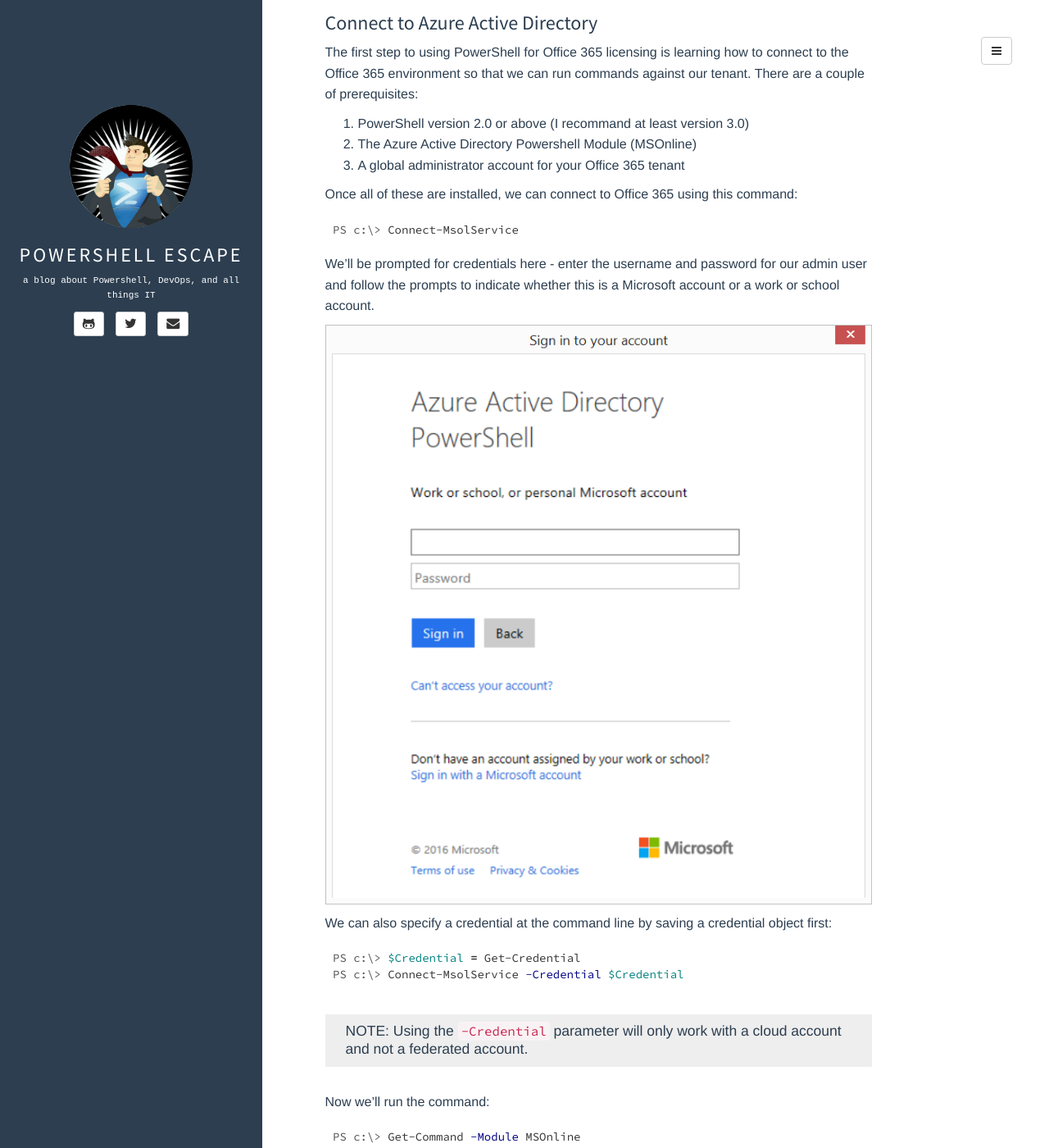
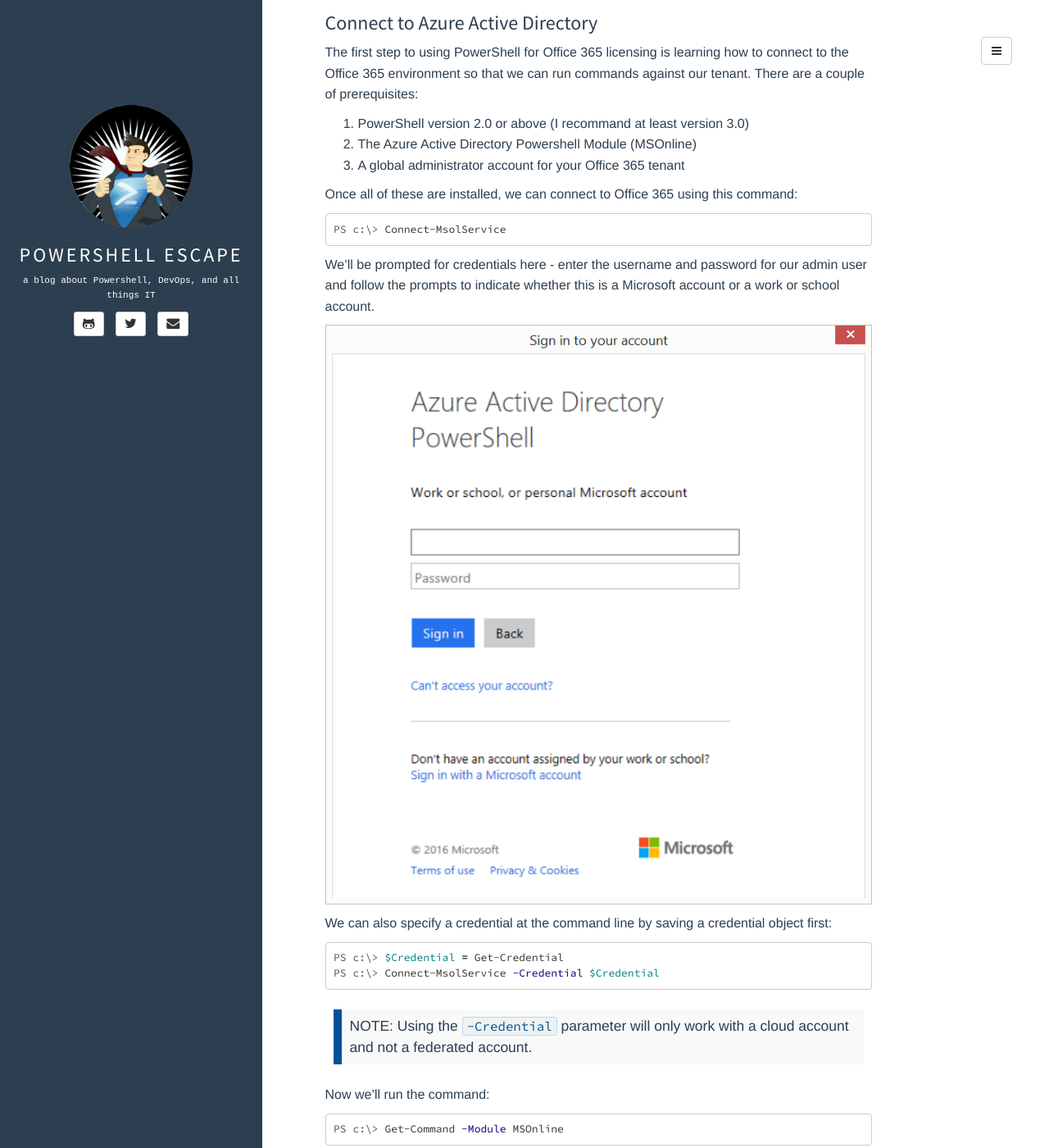
Before and after one commit to mattmcnabb/mattmcnabb.github.io, a Jekyll site: the page built from _posts/2016-3-9-Office-365-Licensing_1.md, in a window 1280 px wide and 1400 px high, scrolled down 550 px. Shown: the whole window at 82% size. Built offline with Jekyll 4.4.1, drawn with Linux system fonts in a browser that asks for light colours; comment, search, counter and statistics services are not loaded.

Commit message:
Update styling

```diff
--- a/assets/css/style.css
+++ b/assets/css/style.css
@@ -1,44 +1,33 @@
-/* customizations */
-pre code.language-console
+code
 {
-    overflow-x: auto;
-    padding: 1em 1em;
-	background: #000080;
-    color: #edeef0;
-	font-family: "Source Code Pro";
-	font-size: 14px;
-    margin-bottom: 1.3em;
-	font-weight: normal;
-	line-height: 1.3em;
-    display: block;
-}
-
-pre code.language-consoleerror
-{
-    overflow-x: auto;
-    padding: 1em 1em;
-	background: #000080;
-    color: #f00000;
-	font-family: "Source Code Pro";
-	font-size: 14px;
-    margin-bottom: 1.3em;
-	font-weight: normal;
-	line-height: 1.3em;
-    display: block;
-}
-
-pre
-{
-	border: none;
-	background-color: #ffffff;
-	font-family: "Source Code Pro";
-	font-size: 14px;
+	font-family: "Source Code Pro","Consolas","Monaco","monospace";
+    background: #f0f2f1;
+    color: #00529b;
+    padding: 1px 5px;
+    border-radius: 3px;
+    border: 1px solid #b4d8ff;
 }
 
 blockquote
 {
-	background-color: #eee;
-	margin: 30px 0px 30px;
+	background: #f9f9f9;
+	border-left: 10px solid #00529b;
+	margin: 1.5em 10px;
+	padding: 0.5em 10px;
+
+}
+
+blockquote:before
+{
+	color: #00529b;
+	font-size: 4em;
+	line-height: 0.1em;
+	vertical-align: -0.4em;
+}
+
+blockquote p
+{
+	display: inline;
 }
 
 h1, h2, h3, h4, h5, h6
```
